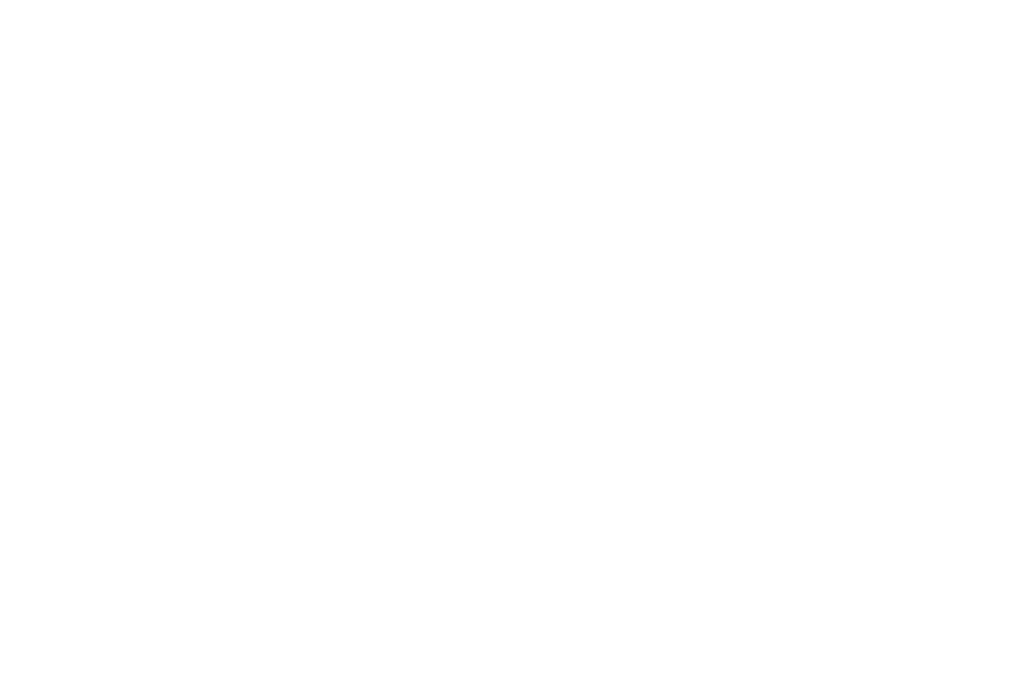
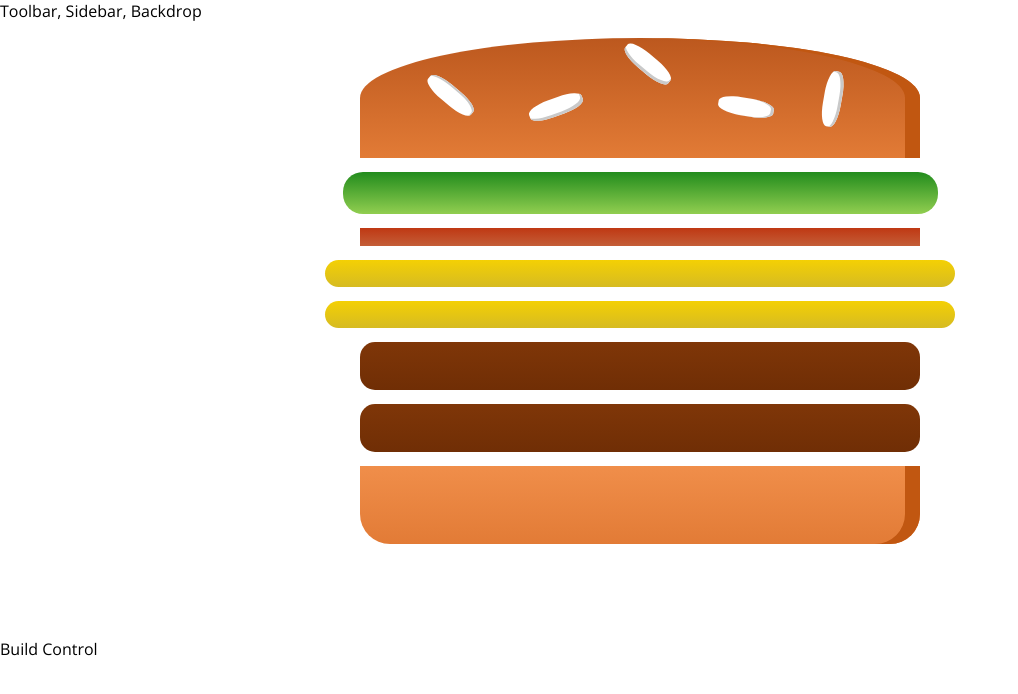
Before and after one commit to gbozsik/react_burger-builder, a React app: page / in a window 1280 px wide. Shown: the top 694 px of the page, without its empty margins (0-1018 px from the left). Built offline with nearby package versions, Linux system fonts and the light colour scheme.

Commit message:
Implement BurgerIngerdients...

```diff
--- a/package.json
+++ b/package.json
@@ -31,6 +31,7 @@
     "postcss-flexbugs-fixes": "3.2.0",
     "postcss-loader": "2.0.8",
     "promise": "8.0.1",
+    "prop-types": "^15.7.2",
     "raf": "3.4.0",
     "react": "^17.0.1",
     "react-dev-utils": "^5.0.2",
--- a/src/App.js
+++ b/src/App.js
@@ -1,10 +1,15 @@
 import React, { Component } from 'react';
+
+import Layout from './components/layout/Layout'
+import BurgerBuilder from './containers/burgerBuilder/BurgerBuilder'
 
 class App extends Component {
   render() {
     return (
       <div>
-
+        <Layout>
+          <BurgerBuilder />
+        </Layout>
       </div>
     );
   }
--- /dev/null
+++ b/src/components/burger/Burger.css
@@ -0,0 +1,30 @@
+.Burger {
+    width: 100%;
+    margin: auto;
+    height: 250px;
+    /* overflow: scroll; */
+    text-align: center;
+    font-weight: bold;
+    font-size: 1.2rem;
+}
+
+@media (min-width: 300px) and (min-height: 400px) {
+    .Burger {
+        width: 350px;
+        height: 300px;
+    }
+}
+
+@media (min-width: 500px) and (min-height: 401px) {
+    .Burger {
+        width: 450px;
+        height: 400px;
+    }
+}
+
+@media (min-width: 1000px) and (min-height: 700px) {
+    .Burger {
+        width: 700px;
+        height: 600px;
+    }
+}
--- /dev/null
+++ b/src/components/burger/Burger.js
@@ -0,0 +1,24 @@
+import React from 'react'
+
+import classes from './Burger.css'
+import BurgerIngredient from './BurgerIngredient/BurgerIngredient'
+
+const burger = (props) => {
+    const transformedIngredients = Object.keys(props.ingredients)
+        .map(igKey => {
+            return [...Array(props.ingredients[igKey])].map((_, i) => {
+                return <BurgerIngredient key={igKey + i} type={igKey} />
+            });
+        });
+
+
+    return (
+        <div className={classes.Burger}>
+            <BurgerIngredient type='bread-top' />
+            {transformedIngredients}
+            <BurgerIngredient type='bread-bottom' />
+        </div>
+    );
+};
+
+export default burger;
--- /dev/null
+++ b/src/components/burger/BurgerIngredient/BurgerIngredient.css
@@ -0,0 +1,113 @@
+.BreadBottom {
+    height: 13%;
+    width: 80%;
+    background: linear-gradient(#F08E4A, #e27b36);
+    border-radius: 0 0 30px 30px;
+    box-shadow: inset -15px 0 #c15711;
+    margin: 2% auto;
+}
+
+.BreadTop {
+    height: 20%;
+    width: 80%;
+    background: linear-gradient(#bc581e, #e27b36);
+    border-radius: 50% 50% 0 0;
+    box-shadow: inset -15px 0 #c15711;
+    margin: 2% auto;
+    position: relative;
+}
+
+.Seeds1 {
+    width: 10%;
+    height: 15%;
+    position: absolute;
+    background-color: white;
+    left: 30%;
+    top: 50%;
+    border-radius: 40%;
+    transform: rotate(-20deg);
+    box-shadow: inset -2px -3px #c9c9c9;
+}
+
+.Seeds1:after {
+    content: "";
+    width: 100%;
+    height: 100%;
+    position: absolute;
+    background-color: white;
+    left: -170%;
+    top: -260%;
+    border-radius: 40%;
+    transform: rotate(60deg);
+    box-shadow: inset -1px 2px #c9c9c9;
+  }
+
+.Seeds1:before {
+    content: "";
+    width: 100%;
+    height: 100%;
+    position: absolute;
+    background-color: white;
+    left: 180%;
+    top: -50%;
+    border-radius: 40%;
+    transform: rotate(60deg);
+    box-shadow: inset -1px -3px #c9c9c9;
+  }
+
+  .Seeds2 {
+    width: 10%;
+    height: 15%;
+    position: absolute;
+    background-color: white;
+    left: 64%;
+    top: 50%;
+    border-radius: 40%;
+    transform: rotate(10deg);
+    box-shadow: inset -3px 0 #c9c9c9;
+  }
+
+  .Seeds2:before {
+    content: "";
+    width: 100%;
+    height: 100%;
+    position: absolute;
+    background-color: white;
+    left: 150%;
+    top: -130%;
+    border-radius: 40%;
+    transform: rotate(90deg);
+    box-shadow: inset 1px 3px #c9c9c9;
+  }
+
+
+.Meat {
+    width: 80%;
+    height: 8%;
+    background: linear-gradient(#7f3608, #702e05);
+    margin: 2% auto;
+    border-radius: 15px;
+}
+
+.Cheese {
+    width: 90%;
+    height: 4.5%;
+    margin: 2% auto;
+    background: linear-gradient(#f4d004, #d6bb22);
+    border-radius: 20px;
+}
+
+.Salad {
+    width: 85%;
+    height: 7%;
+    margin: 2% auto;
+    background: linear-gradient(#228c1d, #91ce50);
+    border-radius: 20px;
+}
+
+.Bacon {
+    width: 80%;
+    height: 3%;
+    background: linear-gradient(#bf3813, #c45e38);
+    margin: 2% auto;
+}
--- /dev/null
+++ b/src/components/burger/BurgerIngredient/BurgerIngredient.js
@@ -0,0 +1,47 @@
+import React, { Component } from 'react'
+import PropTypes from 'prop-types'
+
+import classes from './BurgerIngredient.css'
+
+class BurgerIngredient extends Component {
+
+    render() {
+        let ingredient = null
+
+        switch (this.props.type) {
+            case ('bread-bottom'):
+                ingredient = <div className={classes.BreadBottom}></div>;
+                break;
+            case ('bread-top'):
+                ingredient = (
+                    <div className={classes.BreadTop}>
+                        <div className={classes.Seeds1}></div>
+                        <div className={classes.Seeds2}></div>
+                    </div>
+                )
+                break;
+            case ('meat'):
+                ingredient = <div className={classes.Meat}></div>;
+                break;
+            case ('cheese'):
+                ingredient = <div className={classes.Cheese}></div>;
+                break;
+            case ('salad'):
+                ingredient = <div className={classes.Salad}></div>;
+                break;
+            case ('bacom'):
+                ingredient = <div className={classes.Bacon}></div>;
+                break;
+            default:
+                ingredient = null;
+        }
+
+        return ingredient;
+    }
+}
+
+BurgerIngredient.propTypes = {
+    type: PropTypes.string.isRequired
+}
+
+export default BurgerIngredient;
--- /dev/null
+++ b/src/components/layout/Layout.css
@@ -0,0 +1,3 @@
+.Content {
+    margin-top: 16px;
+}
--- /dev/null
+++ b/src/components/layout/Layout.js
@@ -0,0 +1,16 @@
+import React from 'react'
+
+import classes from './Layout.css'
+import Aux from '../../hoc/Aux'
+
+
+const layout = (props) => (
+    <Aux>
+        <div>Toolbar, Sidebar, Backdrop</div>
+        <main className={classes.Content}>
+            {props.children}
+        </main>
+    </Aux>
+);
+
+export default layout;
--- /dev/null
+++ b/src/containers/burgerBuilder/BurgerBuilder.js
@@ -0,0 +1,27 @@
+import React, { Component } from 'react'
+import Aux from '../../hoc/Aux'
+
+import Burger from '../../components/burger/Burger'
+
+class BurgerBuilder extends Component {
+
+    state = {
+        ingredients: {
+            salad: 1,
+            bacom: 1,
+            cheese: 2,
+            meat: 2
+        }
+    }
+    render() {
+        return(
+            <Aux>
+                <Burger ingredients={this.state.ingredients}/>
+                {/* <div>Burger</div> */}
+                <div>Build Control</div>
+            </Aux>
+        )
+    }
+}
+
+export default BurgerBuilder;
--- /dev/null
+++ b/src/hoc/Aux.js
@@ -0,0 +1,3 @@
+const aux = (props) => props.children;
+
+export default aux;
--- a/src/index.css
+++ b/src/index.css
@@ -1,5 +1,5 @@
 body {
   margin: 0;
   padding: 0;
-  font-family: sans-serif;
+  font-family: "Open Sans",  sans-serif;
 }
```
Also changed, not shown: 1 other file (tests, documents, lock files or other folders).
